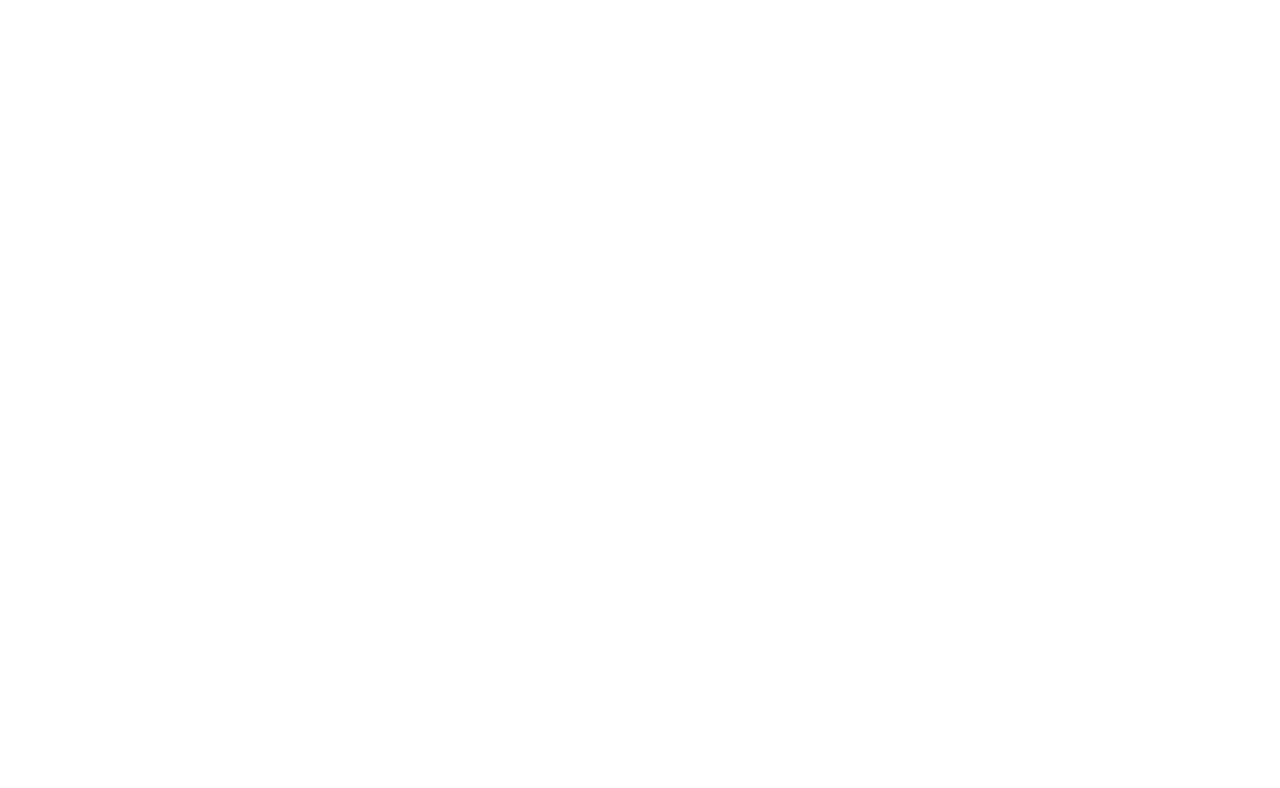
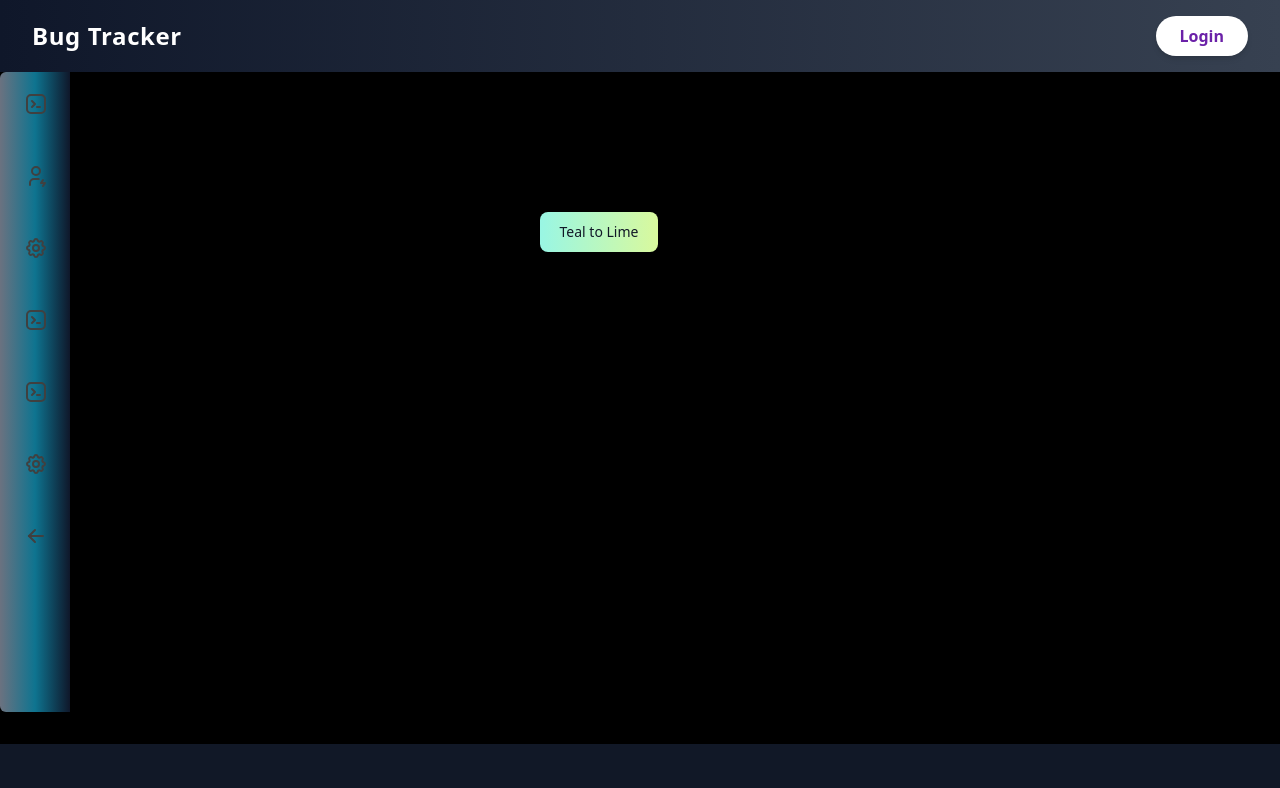
Before and after one commit to R4kesh/BugTracker_Client, a React (Vite) app: page /addproject in a window 1280 px wide. Before the commit this address had no page. Shown: the top 788 px of the page. Built offline with nearby package versions, Linux system fonts and the light colour scheme.

Commit message:
dasboardadmin

```diff
--- a/src/App.tsx
+++ b/src/App.tsx
@@ -6,6 +6,8 @@
 import Signup from './components/Auth/Signup';
 import AdminDashboard from './components/AdminDashboard/AdminDashboard';
 import SeverityManagement from './components/AdminDashboard/SeverityManagement';
+import UserManagement from './components/AdminDashboard/UserManagement';
+import AddProject from './components/AdminDashboard/AddProject';
 
 
 
@@ -22,7 +24,12 @@
       <Route path="/login" element={<Login />} />
       <Route path="/signup" element={<Signup />} />
       <Route path="/admindashboard" element={<AdminDashboard />} />
-      <Route path="/severitymanagement" element={<SeverityManagement />} />
+      <Route path="/userRequest" element={<SeverityManagement />} />
+      <Route path="/usermanagement" element={<UserManagement />} />
+      <Route path="/addproject" element={<AddProject />} />
+
+
+
 
 
     </Routes>
--- /dev/null
+++ b/src/components/AddProjectSpotlight.tsx
@@ -0,0 +1,39 @@
+
+import React from "react";
+import { cn } from "../lib/utils";
+import { Spotlight } from "./ui/spotlight";
+import { TableDemostructure } from "./ui/table";
+import { TableUsermanagement } from "./TableUsermanagement";
+import { SidebarDash } from "./SidebarD";
+
+
+export function AddProjectSpotlight() {
+  return (
+    <div className="h-[40rem] w-full rounded-md flex md:items-center md:justify-center bg-black/[0.96] antialiased bg-grid-white/[0.02] relative overflow-hidden">
+      <SidebarDash/>
+      <div className="relative h-10 w-full mb-80"> {/* Add relative positioning to the container */}
+  <button
+    type="button"
+    className="absolute top-0 right-0 text-gray-900 bg-gradient-to-r from-teal-200 to-lime-200 hover:bg-gradient-to-l hover:from-teal-200 hover:to-lime-200 focus:ring-4 focus:outline-none focus:ring-lime-200 dark:focus:ring-teal-700 font-medium rounded-lg text-sm px-5 py-2.5 text-center me-2 mb-2"
+  >
+    Teal to Lime
+  </button>
+</div>
+      <Spotlight
+        className="-top-40 left-0 md:left-60 md:-top-20"
+        fill="white"
+      />
+
+
+      {/* <button type="button"  className="text-gray-900  bg-gradient-to-r from-teal-200 to-lime-200 hover:bg-gradient-to-l hover:from-teal-200 hover:to-lime-200 focus:ring-4 focus:outline-none focus:ring-lime-200 dark:focus:ring-teal-700  font-medium rounded-lg text-sm px-5 py-2.5 text-center me-2 mb-2">Teal to Lime</button> */}
+      <div className="p-4 w-full relative z-10 flex flex-col items-center justify-center">
+
+
+        <div className="w-full   max-w-7xl">
+          {/* <TableDemo />  */}
+         {/* <TableUsermanagement/> */}
+        </div>
+      </div>
+    </div>
+  );
+}
--- /dev/null
+++ b/src/components/AdminDashboard/AddProject.tsx
@@ -0,0 +1,18 @@
+import React from 'react'
+import AdminNavbar from '../AdminNavbar'
+import Footer from '../Footer'
+import { AddProjectSpotlight } from '../AddProjectSpotlight'
+
+function AddProject() {
+  return (
+    <>
+    <div className="bg-black min-h-screen">
+     <AdminNavbar />
+     <AddProjectSpotlight/>
+     <Footer />
+   </div>
+  </>
+  )
+}
+
+export default AddProject
--- a/src/components/AdminDashboard/SeverityManagement.tsx
+++ b/src/components/AdminDashboard/SeverityManagement.tsx
@@ -26,7 +26,46 @@
 
 // export default SeverityManagement;
 
-import React from 'react';
+// import React from 'react';
+// import AdminNavbar from '../AdminNavbar';
+// import { SidebarDash } from '../../components/SidebarD'; // Import your sidebar component
+// import Footer from '../Footer';
+// import { Spotlights } from '../Spotlight';
+
+// // import { TableDemostructure } from '../ui/table';
+
+// function SeverityManagement() {
+//   return (
+//     <div className="bg-black min-h-screen">
+//       <AdminNavbar />
+//       <div className="flex min-h-[80vh]"> {/* Flex container to align sidebar and content */}
+//         <aside className="w-1/4 p-4"> {/* Sidebar styles */}
+//           <SidebarDash /> {/* Sidebar component */}
+//         </aside>
+//         <main className="flex-1 p-6 space-y-8"> {/* Main content area */}
+
+//   <div className="mb-8"> {/* Wrapper for Spotlight */}
+//     <Spotlights /> {/* Spotlight component */}
+
+//     <div className="flex justify-center mt-8"> {/* Flexbox to center the table */}
+//       <div className="w-full max-w-4xl"> {/* Limit the width for responsiveness */}
+//         {/* <TableDemostructure /> Table component */}
+//       </div>
+//     </div>
+
+//   </div>
+// </main>
+
+//       </div>
+//       <Footer />
+//     </div>
+//   );
+// }
+
+// export default SeverityManagement;
+
+
+import React from 'react'
 import AdminNavbar from '../AdminNavbar';
 import { SidebarDash } from '../../components/SidebarD'; // Import your sidebar component
 import Footer from '../Footer';
@@ -36,30 +75,14 @@
 
 function SeverityManagement() {
   return (
+    <>
     <div className="bg-black min-h-screen">
-      <AdminNavbar />
-      <div className="flex min-h-[80vh]"> {/* Flex container to align sidebar and content */}
-        <aside className="w-1/4 p-4"> {/* Sidebar styles */}
-          <SidebarDash /> {/* Sidebar component */}
-        </aside>
-        <main className="flex-1 p-6 space-y-8"> {/* Main content area */}
-
-  <div className="mb-8"> {/* Wrapper for Spotlight */}
-    <Spotlights /> {/* Spotlight component */}
-
-    <div className="flex justify-center mt-8"> {/* Flexbox to center the table */}
-      <div className="w-full max-w-4xl"> {/* Limit the width for responsiveness */}
-        {/* <TableDemostructure /> Table component */}
-      </div>
-    </div>
-
-  </div>
-</main>
-
-      </div>
-      <Footer />
-    </div>
-  );
+     <AdminNavbar />
+    <Spotlights/>
+     <Footer />
+   </div>
+  </>
+  )
 }
 
-export default SeverityManagement;
+export default SeverityManagement
--- a/src/components/AdminDashboard/UserManagement.tsx
+++ b/src/components/AdminDashboard/UserManagement.tsx
@@ -1,3 +1,42 @@
+// import React from 'react'
+// import AdminNavbar from '../AdminNavbar'
+// import { ShootingStarsAndStarsBackgroundDemo } from '../ShootinStar'
+// import Footer from '../Footer'
+// import { SidebarDash } from '../SidebarD'
+// // import { Spotlights } from '../Spotlight'
+// import { UserManageSpotlight } from '../UserManageSpotlight'
+
+// function UserManagement() {
+//   return (
+//     <div className="bg-black min-h-screen">
+//     <AdminNavbar />
+//     <div className="flex min-h-[80vh]"> {/* Flex container to align sidebar and content */}
+//       <aside className="w-1/4 p-4"> {/* Sidebar styles */}
+//         <SidebarDash /> {/* Sidebar component */}
+//       </aside>
+//       <main className="flex-1 p-6 space-y-8"> {/* Main content area */}
+
+// <div className="mb-8"> {/* Wrapper for Spotlight */}
+//   <UserManageSpotlight /> {/* Spotlight component */}
+
+//   <div className="flex justify-center mt-8"> {/* Flexbox to center the table */}
+//     <div className="w-full max-w-4xl"> {/* Limit the width for responsiveness */}
+//       {/* <TableDemostructure /> Table component */}
+//     </div>
+//   </div>
+
+// </div>
+// </main>
+
+//     </div>
+//     <Footer />
+//   </div>
+//   )
+// }
+
+// export default UserManagement
+
+
 import React from 'react'
 import AdminNavbar from '../AdminNavbar'
 import { ShootingStarsAndStarsBackgroundDemo } from '../ShootinStar'
@@ -8,29 +47,13 @@
 
 function UserManagement() {
   return (
-    <div className="bg-black min-h-screen">
-    <AdminNavbar />
-    <div className="flex min-h-[80vh]"> {/* Flex container to align sidebar and content */}
-      <aside className="w-1/4 p-4"> {/* Sidebar styles */}
-        <SidebarDash /> {/* Sidebar component */}
-      </aside>
-      <main className="flex-1 p-6 space-y-8"> {/* Main content area */}
-
-<div className="mb-8"> {/* Wrapper for Spotlight */}
-  <UserManageSpotlight /> {/* Spotlight component */}
-
-  <div className="flex justify-center mt-8"> {/* Flexbox to center the table */}
-    <div className="w-full max-w-4xl"> {/* Limit the width for responsiveness */}
-      {/* <TableDemostructure /> Table component */}
+   <>
+     <div className="bg-black min-h-screen">
+      <AdminNavbar />
+      <UserManageSpotlight/>
+      <Footer />
     </div>
-  </div>
-
-</div>
-</main>
-
-    </div>
-    <Footer />
-  </div>
+   </>
   )
 }
 
--- a/src/components/SidebarD.tsx
+++ b/src/components/SidebarD.tsx
@@ -9,23 +9,30 @@
   const links = [
     {
       label: "Dashboard",
-      href: "#",
+      href: "/admindashboard",
       icon: (
         <IconBrandTabler className="text-neutral-700 dark:text-neutral-200 h-6 w-6 flex-shrink-0" />
       ),
     },
     {
       label: "User Request",
-      href: "/severitymanagement",
+      href: "/userRequest",
       icon: (
         <IconUserBolt className="text-neutral-700 dark:text-neutral-200 h-6 w-6 flex-shrink-0" />
       ),
     },
     {
       label: "UserManagement",
-      href: "#",
+      href: "/usermanagement",
       icon: (
         <IconSettings className="text-neutral-700 dark:text-neutral-200 h-6 w-6 flex-shrink-0" />
+      ),
+    },
+    {
+      label: "Add Project",
+      href: "/addproject",
+      icon: (
+        <IconBrandTabler className="text-neutral-700 dark:text-neutral-200 h-6 w-6 flex-shrink-0" />
       ),
     },
     {
@@ -79,7 +86,7 @@
   return (
     <motion.div
       className={cn(
-        "relative z-50 h-full bg-gradient-to-r from-indigo-500 via-purple-500 to-pink-500 text-white flex-shrink-0 flex flex-col items-center",
+        "relative z-50 h-full bg-gradient-to-r from-gray-500 via-cyan-700 to-slate-900 text-white flex-shrink-0 flex flex-col items-center",
         "shadow-xl"
       )}
       initial={{ width: open ? "250px" : "70px" }}
--- a/src/components/Spotlight.tsx
+++ b/src/components/Spotlight.tsx
@@ -22,11 +22,13 @@
 import { cn } from "../lib/utils";
 import { Spotlight } from "./ui/spotlight";
 import { TableDemostructure } from "./ui/table";
+import { SidebarDash } from "./SidebarD";
 // import { TableDemo } from "./SeverityTable";
 
 export function Spotlights() {
   return (
     <div className="h-[40rem] w-full rounded-md flex md:items-center md:justify-center bg-black/[0.96] antialiased bg-grid-white/[0.02] relative overflow-hidden">
+      <SidebarDash/>
       <Spotlight
         className="-top-40 left-0 md:left-60 md:-top-20"
         fill="white"
--- a/src/components/UserManageSpotlight.tsx
+++ b/src/components/UserManageSpotlight.tsx
@@ -4,12 +4,13 @@
 import { Spotlight } from "./ui/spotlight";
 import { TableDemostructure } from "./ui/table";
 import { TableUsermanagement } from "./TableUsermanagement";
-// import { TableUsermanagement } from "./TableUsermanagement";
-// import { TableDemo } from "./SeverityTable";
+import { SidebarDash } from "./SidebarD";
+
 
 export function UserManageSpotlight() {
   return (
     <div className="h-[40rem] w-full rounded-md flex md:items-center md:justify-center bg-black/[0.96] antialiased bg-grid-white/[0.02] relative overflow-hidden">
+      <SidebarDash/>
       <Spotlight
         className="-top-40 left-0 md:left-60 md:-top-20"
         fill="white"
```
Also changed, not shown: src/components/ui/table.tsx (+78 -0 lines).
